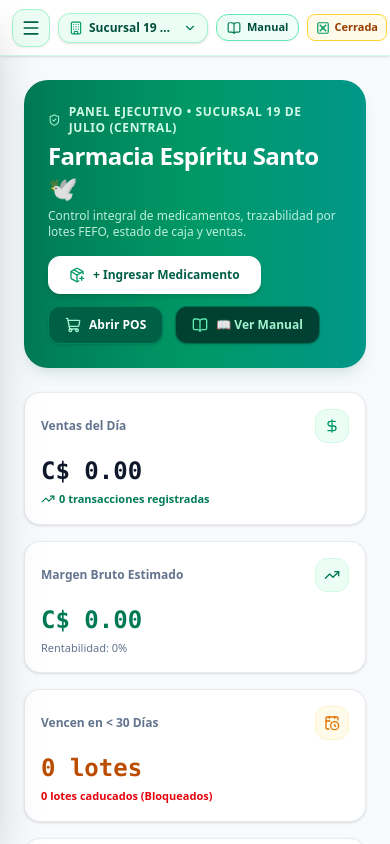
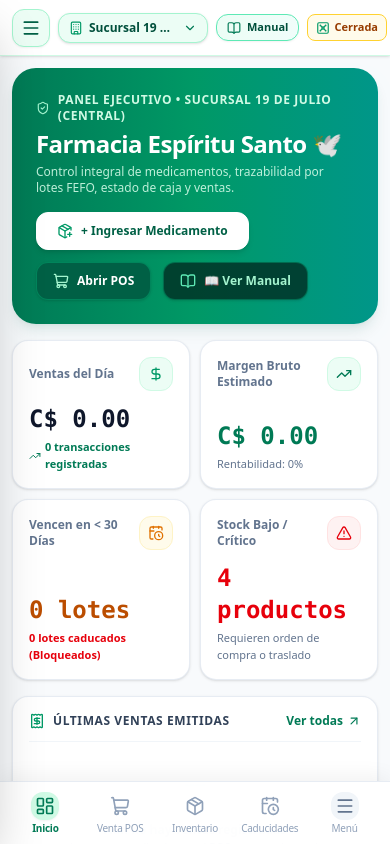
Before and after one commit to ryscarazo-ctrl/Farmacia-Dolorosa, a Next.js app: page / in a window 390 px wide. Built offline with nearby package versions, Linux system fonts and the light colour scheme.

Commit message:
Optimizar interfaz movil con barra inferior BottomNav, tarjetas tactiles y padding adaptativo

```diff
--- a/src/app/page.tsx
+++ b/src/app/page.tsx
@@ -3,6 +3,7 @@
 import React, { useState } from 'react';
 import { Sidebar, NavSection } from '../components/layout/Sidebar';
 import { TopNavbar } from '../components/layout/TopNavbar';
+import { BottomNavBar } from '../components/layout/BottomNavBar';
 import { DashboardView } from '../components/views/DashboardView';
 import { POSView } from '../components/views/POSView';
 import { InventoryView } from '../components/views/InventoryView';
@@ -128,6 +129,11 @@ export default function Home() {
           {renderView()}
         </main>
       </div>
+      <BottomNavBar
+        currentView={currentView}
+        onNavigate={(view) => navigateTo(view)}
+        onOpenMenu={() => setIsMobileMenuOpen(true)}
+      />
       {selectedProductDetail && (
         <ProductDetailModal
           product={selectedProductDetail}
--- /dev/null
+++ b/src/components/layout/BottomNavBar.tsx
@@ -0,0 +1,77 @@
+'use client';
+
+import React from 'react';
+import {
+  LayoutDashboard,
+  ShoppingCart,
+  Package,
+  CalendarClock,
+  Menu
+} from 'lucide-react';
+import { NavSection } from './Sidebar';
+
+interface BottomNavBarProps {
+  currentView: NavSection;
+  onNavigate: (view: NavSection) => void;
+  onOpenMenu: () => void;
+}
+
+export const BottomNavBar: React.FC<BottomNavBarProps> = ({
+  currentView,
+  onNavigate,
+  onOpenMenu,
+}) => {
+  const navItems: { id: NavSection; label: string; icon: React.FC<{ className?: string }> }[] = [
+    { id: 'dashboard', label: 'Inicio', icon: LayoutDashboard },
+    { id: 'pos', label: 'Venta POS', icon: ShoppingCart },
+    { id: 'products', label: 'Inventario', icon: Package },
+    { id: 'expirations', label: 'Caducidades', icon: CalendarClock },
+  ];
+
+  return (
+    <nav
+      aria-label="Navegación Móvil"
+      className="md:hidden fixed bottom-0 left-0 right-0 z-40 bg-white/95 backdrop-blur-xl border-t border-slate-200/80 shadow-[0_-4px_20px_rgba(0,0,0,0.06)] px-2 py-1.5 flex items-center justify-around select-none"
+      style={{ paddingBottom: 'calc(env(safe-area-inset-bottom, 0px) + 6px)' }}
+    >
+      {navItems.map((item) => {
+        const Icon = item.icon;
+        const isActive = currentView === item.id;
+
+        return (
+          <button
+            key={item.id}
+            type="button"
+            onClick={() => onNavigate(item.id)}
+            className={`flex flex-col items-center justify-center flex-1 py-1 px-1 rounded-2xl transition-all active:scale-90 ${
+              isActive
+                ? 'text-emerald-700 font-extrabold'
+                : 'text-slate-400 hover:text-slate-600 font-medium'
+            }`}
+          >
+            <div
+              className={`p-1 rounded-xl transition-all ${
+                isActive ? 'bg-emerald-100 text-emerald-700 shadow-xs' : 'text-slate-400'
+              }`}
+            >
+              <Icon className="w-5 h-5" />
+            </div>
+            <span className="text-[10px] leading-tight mt-0.5 tracking-tight">{item.label}</span>
+          </button>
+        );
+      })}
+
+      {/* Botón Menú Completo */}
+      <button
+        type="button"
+        onClick={onOpenMenu}
+        className="flex flex-col items-center justify-center flex-1 py-1 px-1 rounded-2xl text-slate-400 hover:text-slate-600 font-medium transition-all active:scale-90"
+      >
+        <div className="p-1 rounded-xl text-slate-500 bg-slate-100">
+          <Menu className="w-5 h-5" />
+        </div>
+        <span className="text-[10px] leading-tight mt-0.5 tracking-tight">Menú</span>
+      </button>
+    </nav>
+  );
+};
--- a/src/components/views/DashboardView.tsx
+++ b/src/components/views/DashboardView.tsx
@@ -21,6 +21,7 @@ import { usePharmacy } from '../../contexts/PharmacyContext';
 
 export const DashboardView: React.FC<{ onNavigate: (view: any) => void }> = ({ onNavigate }) => {
   const {
+    openProductDetail,
     currentBranch,
     sales,
     products,
@@ -54,7 +55,7 @@ export const DashboardView: React.FC<{ onNavigate: (view: any) => void }> = ({ o
   }).length;
 
   return (
-    <div className="flex-1 p-6 space-y-6 overflow-y-auto bg-slate-50 text-slate-800">
+    <div className="flex-1 p-3 sm:p-6 space-y-4 sm:space-y-6 overflow-y-auto bg-slate-50 text-slate-800">
       {/* Banner de Bienvenida Blanco y Verde */}
       <div className="bg-gradient-to-r from-emerald-700 via-emerald-600 to-teal-600 text-white rounded-3xl p-6 shadow-lg shadow-emerald-900/10 flex flex-col md:flex-row items-start md:items-center justify-between gap-4">
         <div>
@@ -96,7 +97,7 @@ export const DashboardView: React.FC<{ onNavigate: (view: any) => void }> = ({ o
       </div>
 
       {/* KPI Cards */}
-      <div className="grid grid-cols-1 sm:grid-cols-2 lg:grid-cols-4 gap-4">
+      <div className="grid grid-cols-2 lg:grid-cols-4 gap-2.5 sm:gap-4">
         {/* Ventas Hoy */}
         <div className="bg-white border border-slate-200/80 rounded-2xl p-4 shadow-sm flex flex-col justify-between">
           <div className="flex items-center justify-between text-slate-500 text-xs font-semibold">
--- a/src/components/views/InventoryView.tsx
+++ b/src/components/views/InventoryView.tsx
@@ -28,6 +28,7 @@ interface InventoryViewProps {
 
 export const InventoryView: React.FC<InventoryViewProps> = ({ onNavigateToEntry }) => {
   const {
+    openProductDetail,
     products,
     categories,
     updateProduct,
```
